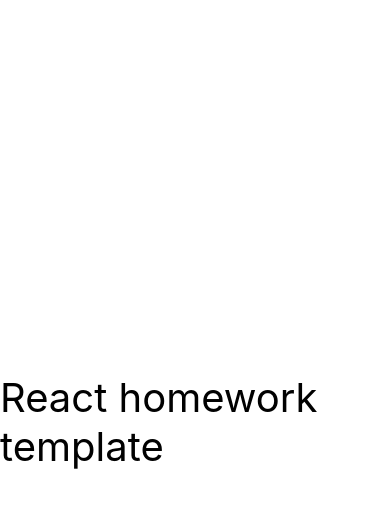
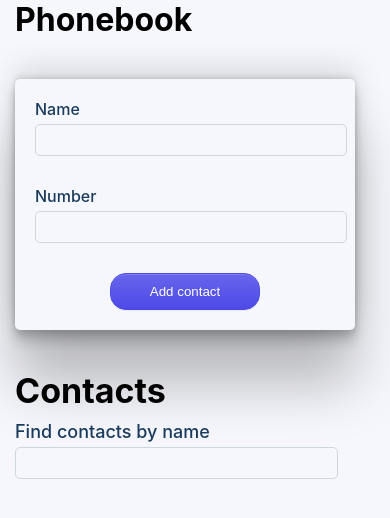
Before and after one commit to ViraMesha/goit-react-hw-02-phonebook, a React (Create React App) app: page / in a window 390 px wide. Shown: the top 518 px of the page. Built offline with nearby package versions, Linux system fonts and the light colour scheme.

Commit message:
create phonebook

```diff
--- a/package.json
+++ b/package.json
@@ -7,9 +7,12 @@
     "@testing-library/jest-dom": "^5.16.3",
     "@testing-library/react": "^12.1.4",
     "@testing-library/user-event": "^13.5.0",
+    "nanoid": "^4.0.0",
+    "prop-types": "^15.8.1",
     "react": "^18.1.0",
     "react-dom": "^18.1.0",
     "react-scripts": "5.0.1",
+    "styled-components": "^5.3.6",
     "web-vitals": "^2.1.3"
   },
   "scripts": {
--- a/src/components/App.jsx
+++ b/src/components/App.jsx
@@ -1,16 +1,70 @@
-export const App = () => {
-  return (
-    <div
-      style={{
-        height: '100vh',
-        display: 'flex',
-        justifyContent: 'center',
-        alignItems: 'center',
-        fontSize: 40,
-        color: '#010101'
-      }}
-    >
-      React homework template
-    </div>
-  );
-};
+import { Component } from 'react';
+import { nanoid } from 'nanoid';
+import { ContactForm } from './ContactForm/ContactForm';
+import { Filter } from './Filter/Filter';
+import { ContactList } from './ContactList/ContactList';
+
+export class App extends Component {
+  state = {
+    contacts: [],
+    filter: '',
+  };
+
+  addContact = ({ name, number }) => {
+    const { contacts } = this.state;
+    for (const item of contacts) {
+      if (
+        item.name.toLowerCase() === name.toLowerCase() &&
+        item.number === number
+      ) {
+        alert(`${name} is already in contacts.`);
+        return;
+      }
+    }
+    const contact = {
+      id: nanoid(),
+      name: name,
+      number: number,
+    };
+    this.setState(prevstate => ({
+      contacts: [contact, ...prevstate.contacts],
+    }));
+  };
+
+  onFilterChange = event => {
+    this.setState({ filter: event.target.value });
+  };
+
+  getFilteredContacts = () => {
+    const { filter, contacts } = this.state;
+    const normalizedFilter = filter.toLowerCase();
+    return contacts.filter(contact =>
+      contact.name.toLowerCase().includes(normalizedFilter)
+    );
+  };
+
+  deleteContact = contactId => {
+    this.setState(prevstate => ({
+      contacts: prevstate.contacts.filter(contact => contact.id !== contactId),
+    }));
+  };
+
+  render() {
+    const { filter } = this.state;
+    const filteredContacts = this.getFilteredContacts();
+
+    return (
+      <div>
+        <h1>Phonebook</h1>
+        <ContactForm onSubmit={this.addContact} />
+        <h2 style={{ fontSize: '34px', marginBottom: '10px' }}>Contacts</h2>
+
+        <Filter onChange={this.onFilterChange} value={filter} />
+        <ContactList
+          contacts={filteredContacts}
+          onDelete={this.deleteContact}
+        />
+      </div>
+    );
+  }
+}
--- /dev/null
+++ b/src/components/ContactForm/ContactForm.js
@@ -0,0 +1,67 @@
+import { Component } from 'react';
+import PropTypes from 'prop-types';
+import { Form, FormLabel, FormInput, FormBtn } from './ContactForm.styled';
+
+export class ContactForm extends Component {
+  static propTypes = {
+    onSubmit: PropTypes.func.isRequired,
+  };
+
+  state = {
+    name: '',
+    number: '',
+  };
+
+  handleInputChange = event => {
+    const { name, value } = event.target;
+    this.setState({
+      [name]: value,
+    });
+  };
+
+  handleSubmit = event => {
+    event.preventDefault();
+    this.props.onSubmit(this.state);
+    this.reset();
+  };
+
+  reset = () => {
+    this.setState({
+      name: '',
+      number: '',
+    });
+  };
+
+  render() {
+    return (
+      <Form onSubmit={this.handleSubmit}>
+        <FormLabel>
+          Name
+          <FormInput
+            type="text"
+            name="name"
+            pattern="^[a-zA-Zа-яА-Я]+(([' -][a-zA-Zа-яА-Я ])?[a-zA-Zа-яА-Я]*)*$"
+            title="Name may contain only letters, apostrophe, dash and spaces. For example Adrian, Jacob Mercer, Charles de Batz de Castelmore d'Artagnan"
+            required
+            value={this.state.name}
+            onChange={this.handleInputChange}
+          />
+        </FormLabel>
+
+        <FormLabel>
+          Number
+          <FormInput
+            type="tel"
+            name="number"
+            value={this.state.number}
+            pattern="\+?\d{1,4}?[-.\s]?\(?\d{1,3}?\)?[-.\s]?\d{1,4}[-.\s]?\d{1,4}[-.\s]?\d{1,9}"
+            title="Phone number must be digits and can contain spaces, dashes, parentheses and can start with +"
+            required
+            onChange={this.handleInputChange}
+          />
+        </FormLabel>
+        <FormBtn type="submit">Add contact</FormBtn>
+      </Form>
+    );
+  }
+}
--- /dev/null
+++ b/src/components/ContactForm/ContactForm.styled.js
@@ -0,0 +1,68 @@
+import styled from 'styled-components';
+export const Form = styled.form`
+  display: flex;
+  flex-direction: column;
+  width: 300px;
+  gap: 30px;
+  padding: 20px;
+  box-shadow: rgba(0, 0, 0, 0.25) 0px 54px 55px,
+    rgba(0, 0, 0, 0.12) 0px -12px 30px, rgba(0, 0, 0, 0.12) 0px 4px 6px,
+    rgba(0, 0, 0, 0.17) 0px 12px 13px, rgba(0, 0, 0, 0.09) 0px -3px 5px;
+  border-radius: 5px;
+  margin: 40px 0px;
+`;
+
+export const FormBtn = styled.button`
+  display: inline-block;
+  padding: 10px 15px;
+  color: white;
+  background-color: #4d4ae8;
+  background-image: linear-gradient(
+    180deg,
+    rgba(255, 255, 255, 0.15),
+    rgba(255, 255, 255, 0)
+  );
+  border: 1px solid #4d4ae8;
+  border-radius: 1rem;
+  box-shadow: rgba(255, 255, 255, 0.15) 0 1px 0 inset,
+    rgba(46, 54, 80, 0.075) 0 1px 1px;
+  cursor: pointer;
+  width: 150px;
+  align-self: center;
+  transition: color 500ms ease-in-out, background-color 500ms ease-in-out;
+
+  &:hover,
+  &:focus {
+    color: #4d4ae8;
+    background-color: white;
+  }
+`;
+
+export const FormLabel = styled.label`
+  display: flex;
+  flex-direction: column;
+  gap: 5px;
+  font-weight: 500;
+  color: #1a3b5d;
+`;
+
+export const FormInput = styled.input`
+  width: 100%;
+  height: 20px;
+  padding: 5px;
+  box-shadow: none;
+  border: 1px solid #ced6e0;
+  border-radius: 5px;
+  background: none;
+  color: #1a3b5d;
+  outline: none;
+  transition: border-color 0.3s ease-in-out;
+
+  &:hover,
+  &:focus {
+    border-color: #3d9cff;
+  }
+  &:focus {
+    box-shadow: 0px 10px 20px -13px rgb(32 56 117 / 35%);
+  }
+`;
--- /dev/null
+++ b/src/components/ContactList/ContactList.js
@@ -0,0 +1,24 @@
+import PropTypes from 'prop-types';
+import { ContactListItem } from 'components/ContactListItem/ContactlistItem';
+import { ContactsList } from './ContactList.styled';
+export const ContactList = ({ contacts, onDelete }) => {
+  return (
+    <ContactsList>
+      {contacts.map(({ id, name, number }) => (
+        <ContactListItem
+          key={id}
+          name={name}
+          number={number}
+          onDelete={onDelete}
+          id={id}
+        />
+      ))}
+    </ContactsList>
+  );
+};
+
+ContactList.propTypes = {
+  contacts: PropTypes.arrayOf(
+    PropTypes.shape({ id: PropTypes.string.isRequired })
+  ),
+};
--- /dev/null
+++ b/src/components/ContactList/ContactList.styled.js
@@ -0,0 +1,12 @@
+import styled from 'styled-components';
+
+export const ContactsList = styled.ul`
+  list-style: none;
+  display: flex;
+  flex-direction: column;
+  flex-wrap: wrap;
+  width: 300px;
+  gap: 10px;
+  padding: 15px;
+  border-radius: 5px;
+`;
--- /dev/null
+++ b/src/components/ContactListItem/ContactListItem.styled.js
@@ -0,0 +1,31 @@
+import styled from 'styled-components';
+
+export const ContactInformation = styled.li`
+  display: flex;
+  justify-content: space-between;
+`;
+
+export const ContactDeleteBtn = styled.button`
+  padding: 5px;
+  width: 70px;
+  color: white;
+  background-color: #4d4ae8;
+  background-image: linear-gradient(
+    180deg,
+    rgba(255, 255, 255, 0.15),
+    rgba(255, 255, 255, 0)
+  );
+  border: 1px solid #4d4ae8;
+  border-radius: 1rem;
+  box-shadow: rgba(255, 255, 255, 0.15) 0 1px 0 inset,
+    rgba(46, 54, 80, 0.075) 0 1px 1px;
+  cursor: pointer;
+  align-self: center;
+  transition: color 500ms ease-in-out, background-color 500ms ease-in-out;
+
+  &:hover,
+  &:focus {
+    color: #4d4ae8;
+    background-color: white;
+  }
+`;
--- /dev/null
+++ b/src/components/ContactListItem/ContactlistItem.js
@@ -0,0 +1,18 @@
+import PropTypes from 'prop-types';
+import { ContactInformation, ContactDeleteBtn } from './ContactListItem.styled';
+
+export const ContactListItem = ({ name, number, id, onDelete }) => {
+  return (
+    <ContactInformation>
+      <div>
+        {name}: {number}
+      </div>
+      <ContactDeleteBtn onClick={() => onDelete(id)}>Delete</ContactDeleteBtn>
+    </ContactInformation>
+  );
+};
+
+ContactListItem.propTypes = {
+  name: PropTypes.string.isRequired,
+  number: PropTypes.string.isRequired,
+};
--- /dev/null
+++ b/src/components/Filter/Filter.js
@@ -0,0 +1,15 @@
+import PropTypes from 'prop-types';
+import { FormLabel, FormInput } from './Filter.styled';
+export const Filter = ({ onChange, value }) => {
+  return (
+    <FormLabel>
+      Find contacts by name
+      <FormInput type="text" onChange={onChange} value={value}></FormInput>
+    </FormLabel>
+  );
+};
+
+Filter.propTypes = {
+  onChange: PropTypes.func.isRequired,
+  value: PropTypes.string.isRequired,
+};
--- /dev/null
+++ b/src/components/Filter/Filter.styled.js
@@ -0,0 +1,31 @@
+import styled from 'styled-components';
+export const FormLabel = styled.label`
+  display: flex;
+  flex-direction: column;
+  gap: 5px;
+  font-weight: 500;
+  font-size: 18px;
+  color: #1a3b5d;
+`;
+
+export const FormInput = styled.input`
+  width: 311px;
+  height: 20px;
+  padding: 5px;
+  box-shadow: none;
+  border: 1px solid #ced6e0;
+  border-radius: 5px;
+  background: none;
+  color: #1a3b5d;
+  outline: none;
+  margin-bottom: 20px;
+  transition: border-color 0.3s ease-in-out;
+
+  &:hover,
+  &:focus {
+    border-color: #3d9cff;
+  }
+  &:focus {
+    box-shadow: 0px 10px 20px -13px rgb(32 56 117 / 35%);
+  }
+`;
--- a/src/index.css
+++ b/src/index.css
@@ -7,9 +7,32 @@ body {
     sans-serif;
   -webkit-font-smoothing: antialiased;
   -moz-osx-font-smoothing: grayscale;
+  font-size: 16px;
+  padding: 0px 15px;
+  background-color: #f6f7fc;
 }
 
 code {
   font-family: source-code-pro, Menlo, Monaco, Consolas, 'Courier New',
     monospace;
 }
+
+h1,
+h2,
+h3,
+h4,
+h5,
+h6,
+p {
+  margin: 0;
+}
+ul,
+ol {
+  margin: 0;
+  padding: 0;
+}
+img {
+  display: block;
+  max-width: 100%;
+  height: auto;
+}
```
Also changed, not shown: 1 other file (tests, documents, lock files or other folders).
